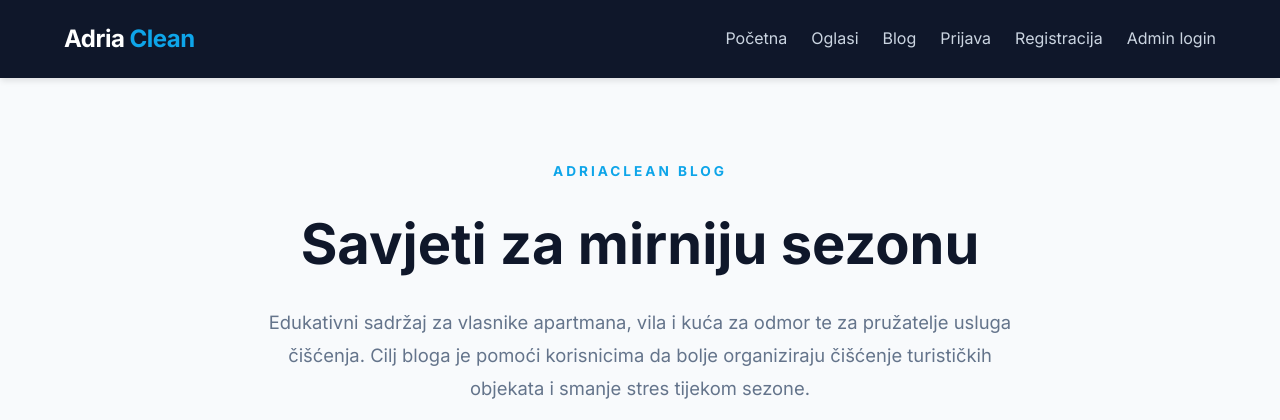
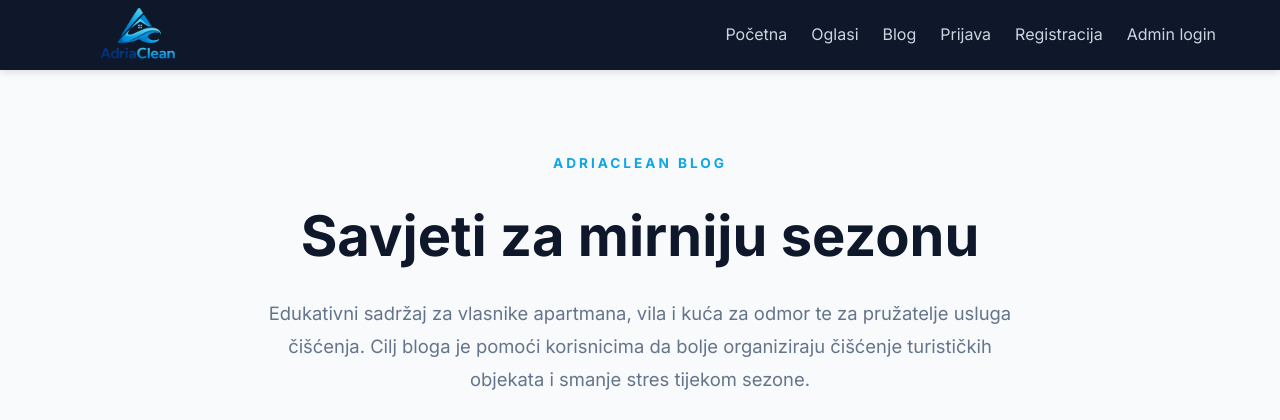
Before and after one commit to TinB22/Adria_clean, a Flask app: page /blog in a window 1280 px wide. Shown: the top 420 px of the page. Run offline with Flask 3, Linux system fonts and the light colour scheme.

Commit message:
Dodavanje logo-a

```diff
--- a/static/style.css
+++ b/static/style.css
@@ -33,34 +33,46 @@ body {
 }
 
 /* --- HEADER --- */
+/* --- HEADER --- */
 .site-header {
     background-color: var(--dark);
-    padding: 1.25rem 0;
+    /* Potpuno mičemo padding jer će visinu headera sada diktirati isključivo logo i linkovi */
+    padding-top: 0 !important;
+    padding-bottom: 0 !important;
     position: sticky;
     top: 0;
     z-index: 1000;
     box-shadow: 0 4px 6px -1px rgba(0, 0, 0, 0.1);
+    /* Osiguravamo fiksnu visinu cijelog headera da ne divlja */
+    height: 70px;
 }
 
 .header-content {
     display: flex;
     justify-content: space-between;
     align-items: center;
+    height: 100%; /* Uzima punu visinu od 70px headera */
 }
 
-.logo {
-    color: var(--white);
+.logo-link {
+    display: flex;
+    align-items: center;
+    height: 100%;
     text-decoration: none;
-    font-size: 1.5rem;
-    font-weight: 700;
-    letter-spacing: -0.5px;
 }
 
-.logo span { color: var(--primary); }
+.logo-img {
+    height: 100px;
+    width: auto;
+    display: block;
+    margin-top: 10px;
+}
 
 .nav {
     display: flex;
     gap: 1.5rem;
+    align-items: center; /* Savršeno vertikalno centrira linkove u odnosu na logo */
+    height: 100%;
 }
 
 .nav a {
@@ -68,6 +80,8 @@ body {
     text-decoration: none;
     font-weight: 500;
     transition: var(--transition);
+    /* Dodajemo blagi padding na linkove da se lakše kliknu, ali bez širenja headera */
+    padding: 0.5rem 0;
 }
 
 .nav a:hover { color: var(--primary); }
--- a/templates/base.html
+++ b/templates/base.html
@@ -9,7 +9,9 @@
 <body>
     <header class="site-header">
         <div class="container header-content">
-            <a href="{{ url_for('home') }}" class="logo">Adria <span>Clean</span></a>
+            <a href="{{ url_for('home') }}" class="logo-link">
+                <img src="{{ url_for('static', filename='logos/AC_logo.png') }}" alt="AdriaClean Logo" class="logo-img">
+            </a>
 
             <nav class="nav">
                 <a href="{{ url_for('home') }}">Početna</a>
```
Also changed, not shown: static/logos/AC_logo.png (added).
